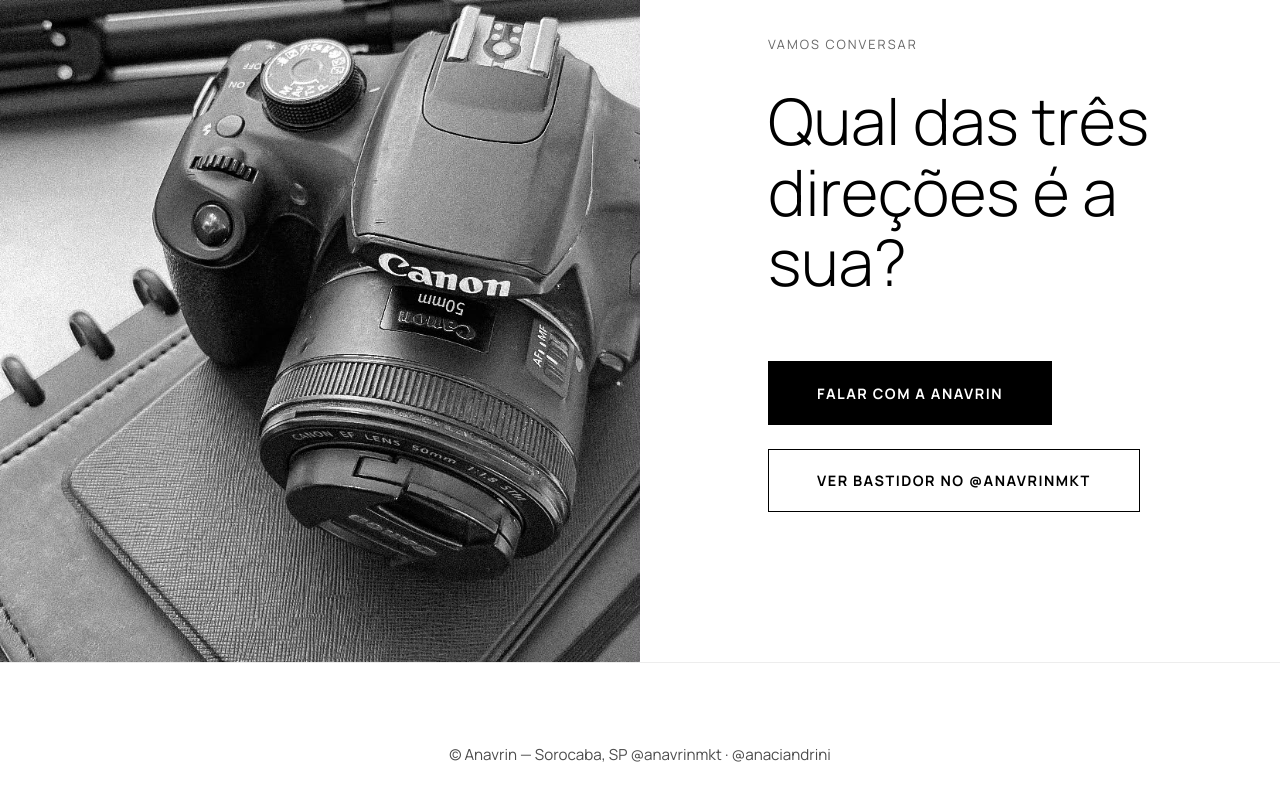
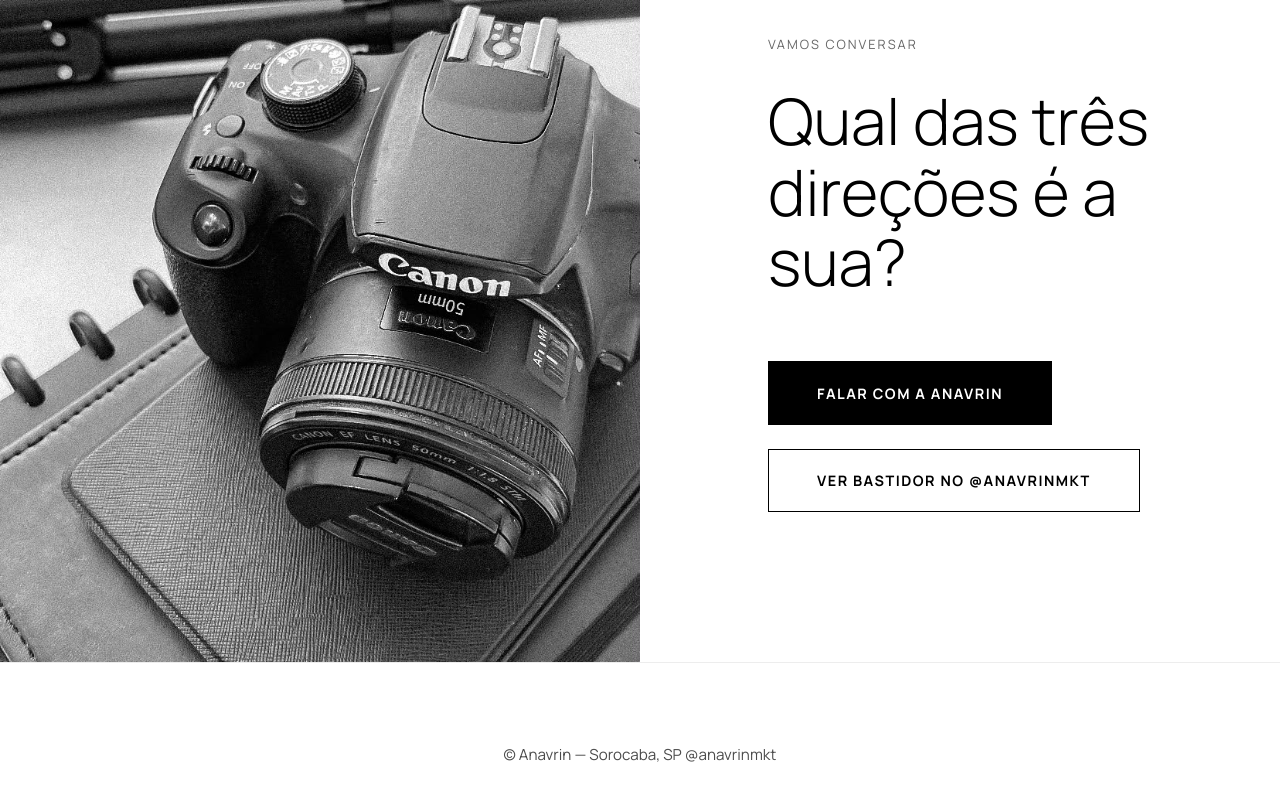
Before and after one commit to EuRydan/anavrin, a website built with Vite: page index.html in a window 1280 px wide. Shown: the part 3444-4244 px from the top of the page. Built offline with nearby package versions, Linux system fonts and the light colour scheme.

Commit message:
feat: remove @anaciandrini from footer

```diff
--- a/index.html
+++ b/index.html
@@ -201,8 +201,7 @@
         <div class="container">
             <p style="text-align: center; color: var(--text-muted); font-size: 0.95rem; opacity: 0.7;">
                 &copy; Anavrin &mdash; Sorocaba, SP <br style="display: none;" class="mobile-break">
-                <a href="https://www.instagram.com/anavrinmkt/" target="_blank" rel="noopener noreferrer" style="color: inherit; text-decoration: none; transition: opacity 0.3s;" onmouseover="this.style.opacity='0.7'" onmouseout="this.style.opacity='1'">@anavrinmkt</a> &middot;
-                <a href="https://www.instagram.com/anaciandrini/" target="_blank" rel="noopener noreferrer" style="color: inherit; text-decoration: none; transition: opacity 0.3s;" onmouseover="this.style.opacity='0.7'" onmouseout="this.style.opacity='1'">@anaciandrini</a>
+                <a href="https://www.instagram.com/anavrinmkt/" target="_blank" rel="noopener noreferrer" style="color: inherit; text-decoration: none; transition: opacity 0.3s;" onmouseover="this.style.opacity='0.7'" onmouseout="this.style.opacity='1'">@anavrinmkt</a>
             </p>
         </div>
     </footer>
```
